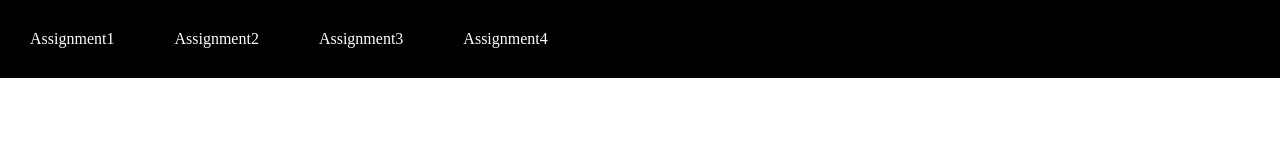
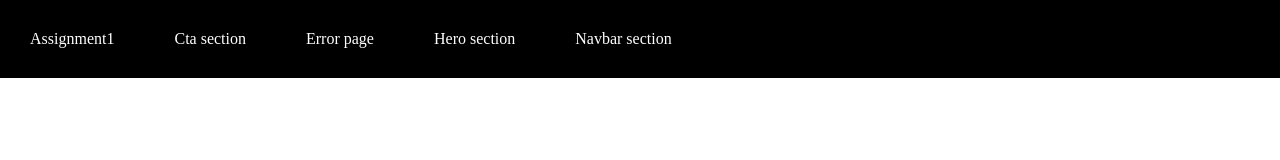
Before and after one commit to Sandy981666/mobile-web-multimedia, a plain HTML site: page Assignment 1/assignment.html in a window 1280 px wide. Drawn offline with Linux system fonts and the light colour scheme.

Commit message:
Again updated

```diff
--- a/Assignment 1/assignment.html
+++ b/Assignment 1/assignment.html
@@ -46,9 +46,10 @@
     <div class="navbar">
         <ul>
             <li><a href="./index.html">Assignment1</a></li>
-            <li><a href="#">Assignment2</a></li>
-            <li><a href="#">Assignment3</a></li>
-            <li><a href="#">Assignment4</a></li>
+            <li><a href="../Assignment 2/cta section/index.html">Cta section</a></li>
+            <li><a href="../Assignment 2/error page/index.html">Error page</a></li>
+            <li><a href="../Assignment 2/hero section/index.html">Hero section</a></li>
+            <li><a href="../Assignment 2/Navbar section/index.html">Navbar section</a></li>
         </ul>
     </div>
 </body>
```
Also changed, not shown: Assignment 1/index.html (+0 -1 lines).
